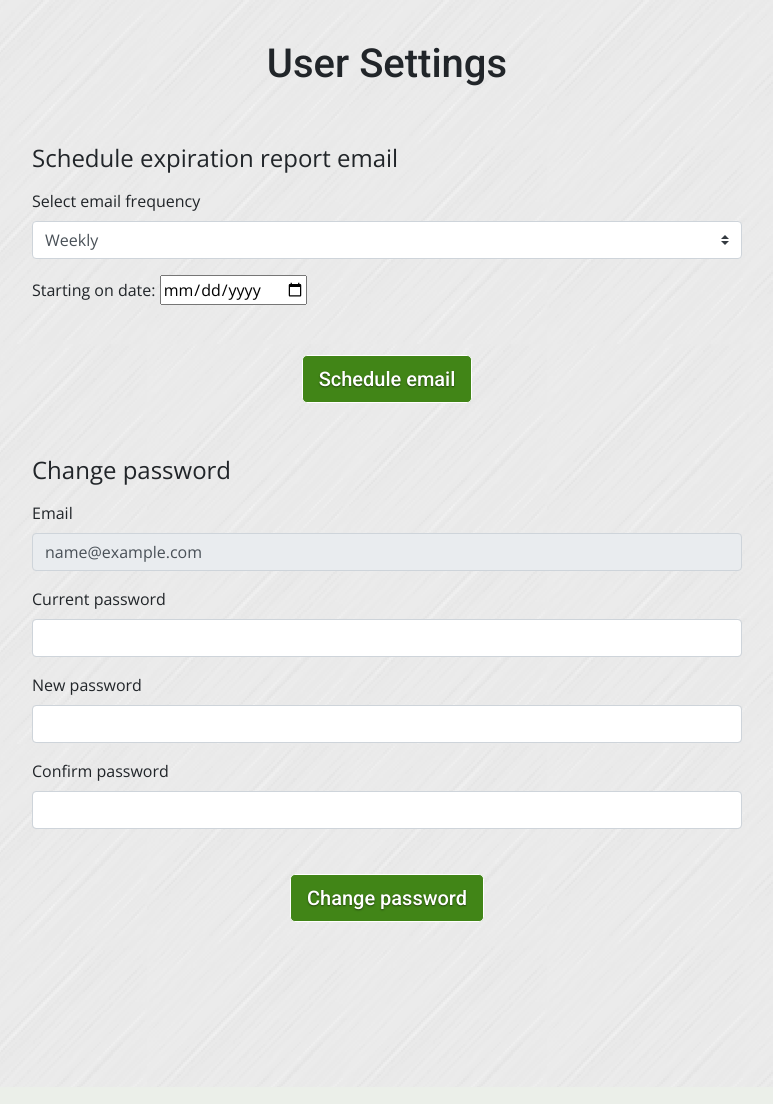
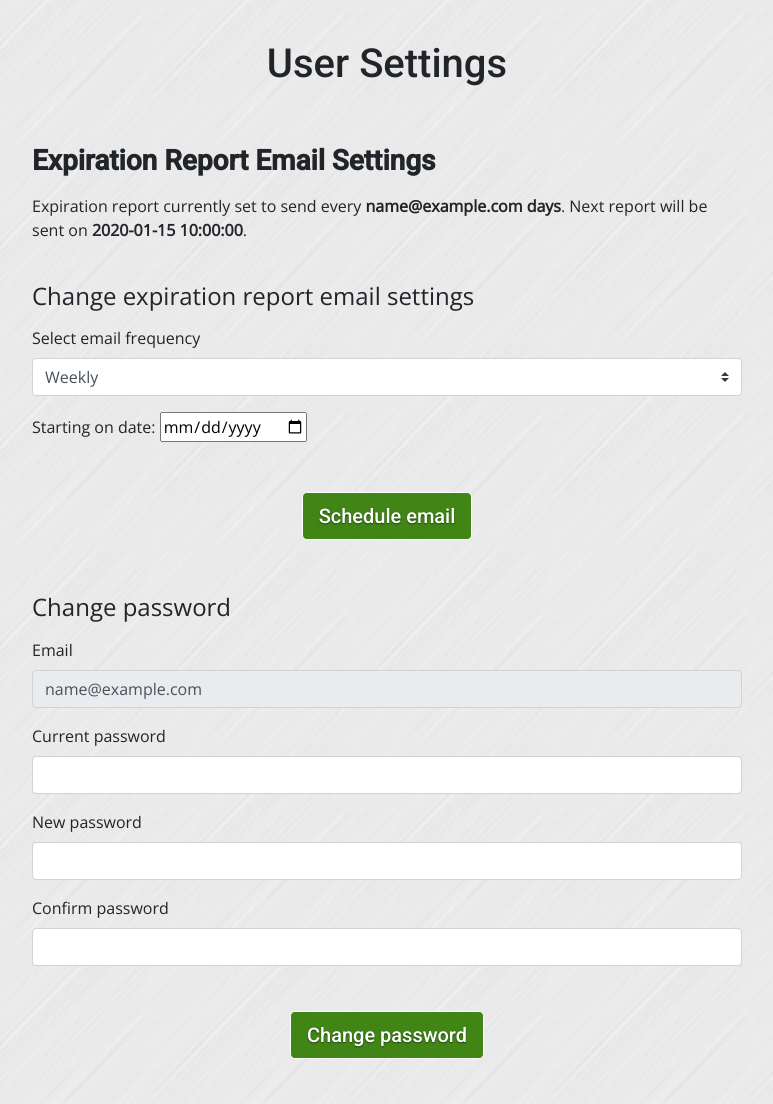
Before and after one commit to kayteecannon/hb-capstone-project, a Flask app: template templates/user-settings.html in a window 1280 px wide. Shown: the part 56-1160 px from the top of the page, without its empty margins (253-1026 px from the left). Before the commit the page ends 978 px from the top, so only its background shows below. Run offline with Flask 2, Linux system fonts and the light colour scheme; tables that the repository leaves empty hold one stand-in row (values such as "Sample post"); the template is opened without the code that fills it: values that come from a table or form of the project are taken from there, most other values are stand-ins (such as "Sample title", 1, 10 or a date in 2020); some libraries are stand-ins or nearby versions; some web fonts are replaced.

Commit message:
User settings page displays scheduled email job info when set

```diff
--- a/server.py
+++ b/server.py
@@ -275,8 +275,21 @@ def send_email():
 def settings(user_id):
     """View user settings page"""
 
+    jobs = scheduler.get_jobs()
     user = crud.get_user_by_id(user_id)
-    return render_template('user-settings.html', user=user)
+
+    for job in jobs:
+        print(dir(job))
+
+    for job in jobs:
+        if job.kwargs['current_user'] == session['current_user']:
+            email_frequency = job.trigger.interval.days
+            next_run_time = job.next_run_time
+            next_run = next_run_time.strftime('%b %d %Y')
+            return render_template('user-settings.html', user=user, email_frequency=email_frequency, next_run_time=next_run)
+
+
+    return render_template('user-settings.html', user=user, email_frequency=None, next_run_time=None)
 
 def send_scheduled_email(current_user):
 
@@ -329,12 +342,10 @@ def schedule_report():
         scheduler.pause()
         job = scheduler.add_job(send_scheduled_email, 'interval', days=email_frequency, start_date=start_date, max_instances=1, id=f'{current_user}_job_id', replace_existing=True, kwargs= {'current_user': current_user}, jobstore='default')
         scheduler.resume()
-        flash("Expiration report email scheduled!", 'info')
 
     else:
         job = scheduler.add_job(send_scheduled_email, 'interval', days=email_frequency, start_date=start_date, max_instances=1, id=f'{current_user}_job_id', replace_existing=True, kwargs= {'current_user': current_user}, jobstore='default')
         scheduler.start()
-        flash("Expiration report email scheduled!", 'info')
 
     scheduler.print_jobs()
 
--- a/static/css/user-settings.css
+++ b/static/css/user-settings.css
@@ -16,8 +16,19 @@ a.navbar-brand {
 }
 
 h1 {
-    font-family: 'Roboto', sans-serif;
+  font-family: 'Roboto', sans-serif;
   }
+
+h2 {
+  font-family: 'Roboto', sans-serif;
+  font-size: 1.75rem;
+  font-weight: bold;
+}
+
+h3 {
+  font-family: 'Open Sans', sans-serif;
+  font-size: 1.5rem;
+}
 
 #settings-body {
     margin-top: 3rem;
--- a/templates/user-settings.html
+++ b/templates/user-settings.html
@@ -55,7 +55,16 @@
       </div>
         <div class="col-md-8 order-md-1 mx-auto">
           <div>
-          <h4 class="mb-3">Schedule expiration report email</h4>
+          <h2 class="mb-3">Expiration Report Email Settings</h4>
+          {% if email_frequency != None %}
+          <p>Expiration report currently set to send every <strong>{{email_frequency}} days</strong>.  Next report will be sent on <strong>{{ next_run_time }}</strong>.</p>
+          {% endif %}
+          <br>
+          {% if email_frequency == None %}
+          <h3 class="mb-3">Schedule expiration report email</h3>
+          {% else %}
+          <h3 class="mb-3">Change expiration report email settings</h3>
+          {% endif %}
           <form action="/schedule-report" method="POST">
               <div class="mb-3">
                 <label for="email-frequency">Select email frequency</label>
@@ -80,7 +89,7 @@
         <br>
           <div>
           <form action="/set-new-password" method="POST">
-          <h4 class="mb-3">Change password</h4>
+          <h3 class="mb-3">Change password</h4>
           <div class="mb-3">
           <label for="email">Email</label>
             <input type="email" class="form-control" id="email" value={{user.email}} disabled>
```
